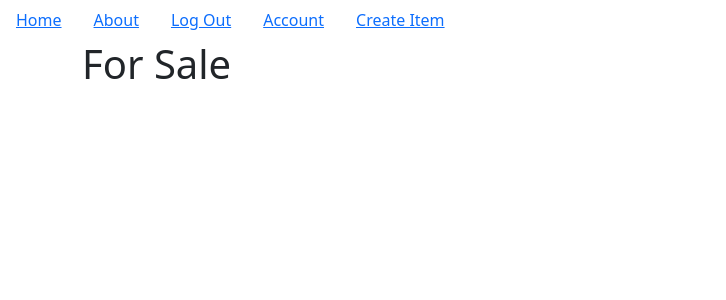
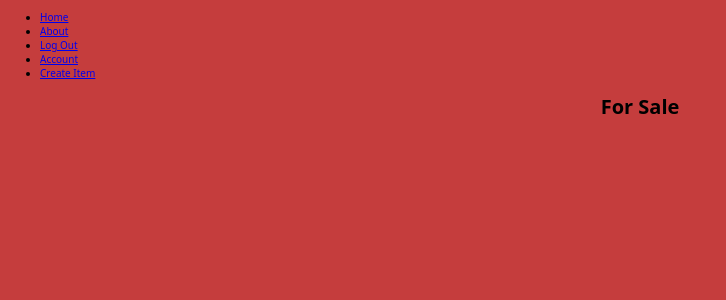
Before and after one commit to Haziq12/Boxd, a Flask app: page / in a window 1280 px wide. Shown: the top 300 px of the page, without its empty margins (0-726 px from the left). Run offline with Flask 2, Linux system fonts and the light colour scheme; the visitor is signed in with stand-in values (Sample User, id 1); data that the repository does not hold is empty.

Commit message:
link index.html with index.css stylesheet and css reset code

```diff
--- /dev/null
+++ b/myapp/static/styles/index.css
@@ -0,0 +1,25 @@
+html {
+  box-sizing: border-box
+}
+
+
+*::before, /* All ::before pseudo-elements */
+*::after { /* All ::after pseudo-elements */
+  box-sizing: inherit;
+}
+
+:root {
+  font-size: 62.5%;
+}
+
+body {
+  background-color: rgb(197, 61, 61);
+  font-family: system-ui, -apple-system, BlinkMacSystemFont, "Segoe UI",
+        Roboto, Oxygen-Sans, Ubuntu, Cantarell, "Helvetica Neue", sans-serif;
+  margin: 0;
+}
+
+
+.heading {
+  text-align: center;
+}
--- a/myapp/templates/base.html
+++ b/myapp/templates/base.html
@@ -1,8 +1,8 @@
 <!DOCTYPE html>
 <html lang="en">
 <head>
-    <link href="https://cdn.jsdelivr.net/npm/bootstrap@5.1.3/dist/css/bootstrap.min.css" rel="stylesheet" integrity="sha384-1BmE4kWBq78iYhFldvKuhfTAU6auU8tT94WrHftjDbrCEXSU1oBoqyl2QvZ6jIW3" crossorigin="anonymous">
-    <script defer src="https://cdn.jsdelivr.net/npm/bootstrap@5.1.3/dist/js/bootstrap.bundle.min.js" integrity="sha384-ka7Sk0Gln4gmtz2MlQnikT1wXgYsOg+OMhuP+IlRH9sENBO0LRn5q+8nbTov4+1p" crossorigin="anonymous"></script>
+    <!-- <link href="https://cdn.jsdelivr.net/npm/bootstrap@5.1.3/dist/css/bootstrap.min.css" rel="stylesheet" integrity="sha384-1BmE4kWBq78iYhFldvKuhfTAU6auU8tT94WrHftjDbrCEXSU1oBoqyl2QvZ6jIW3" crossorigin="anonymous">
+    <script defer src="https://cdn.jsdelivr.net/npm/bootstrap@5.1.3/dist/js/bootstrap.bundle.min.js" integrity="sha384-ka7Sk0Gln4gmtz2MlQnikT1wXgYsOg+OMhuP+IlRH9sENBO0LRn5q+8nbTov4+1p" crossorigin="anonymous"></script> -->
     <meta charset="UTF-8">
     <meta http-equiv="X-UA-Compatible" content="IE=edge">
     <meta name="viewport" content="width=device-width, initial-scale=1.0">
--- a/myapp/templates/index.html
+++ b/myapp/templates/index.html
@@ -1,29 +1,30 @@
 {% extends "base.html" %}
 {% block content %}
-    <div class="jumbotron">
+<link rel="stylesheet" href="{{url_for('static', filename='./styles/index.css')}}" />
+    <div class="heading">
         <h1>For Sale</h1>
     </div>
     <div class="container">
         {% for item in items.items %}
             <div class="card">
-                <div class="car-boy">
-                    <h2>
+                <div class="card-body">
+                    <h2 class="name">
                         <a class="card-title" href="{{url_for('items.item', item_id=item.id)}}">{{item.itemName}}</a>
                     </h2>
-                    <h4>${{item.price}}</h4>
-                    <p>Published on: {{item.date.strftime('%Y - %m - %d')}}</p>
+                    <h4 class="price">${{item.price}}</h4>
+                    <p class="date" >Published on: {{item.date.strftime('%Y - %m - %d')}}</p>
                     <a href="{{url_for('users.user_items', username=item.author.username)}}">By: {{item.author.username}}</a><br>
-                    <a class="btn btn-primary" href="{{url_for('items.item', item_id=item.id)}}">See Item Details</a>
+                    <a class="details-btn" href="{{url_for('items.item', item_id=item.id)}}">See Item Details</a>
                 </div>
             </div>
         {% endfor %}
     </div>
 
     <nav aria-label="Page Navigation example">
-        <ul class="pagination justify-content-center">
+        <ul class="pagination">
             {% for page_num in items.iter_pages(left_edge=1, right_edge=1, left_current=1, right_current=2) %}
                 {% if items.page == page_num %}
-                <li class="page-item disabled">
+                <li class="page-item">
                     <a class="page-link" href="{{url_for('core.index', page=page_num)}}">{{ page_num }}</a>
                 </li>
                 {% else %}
```
